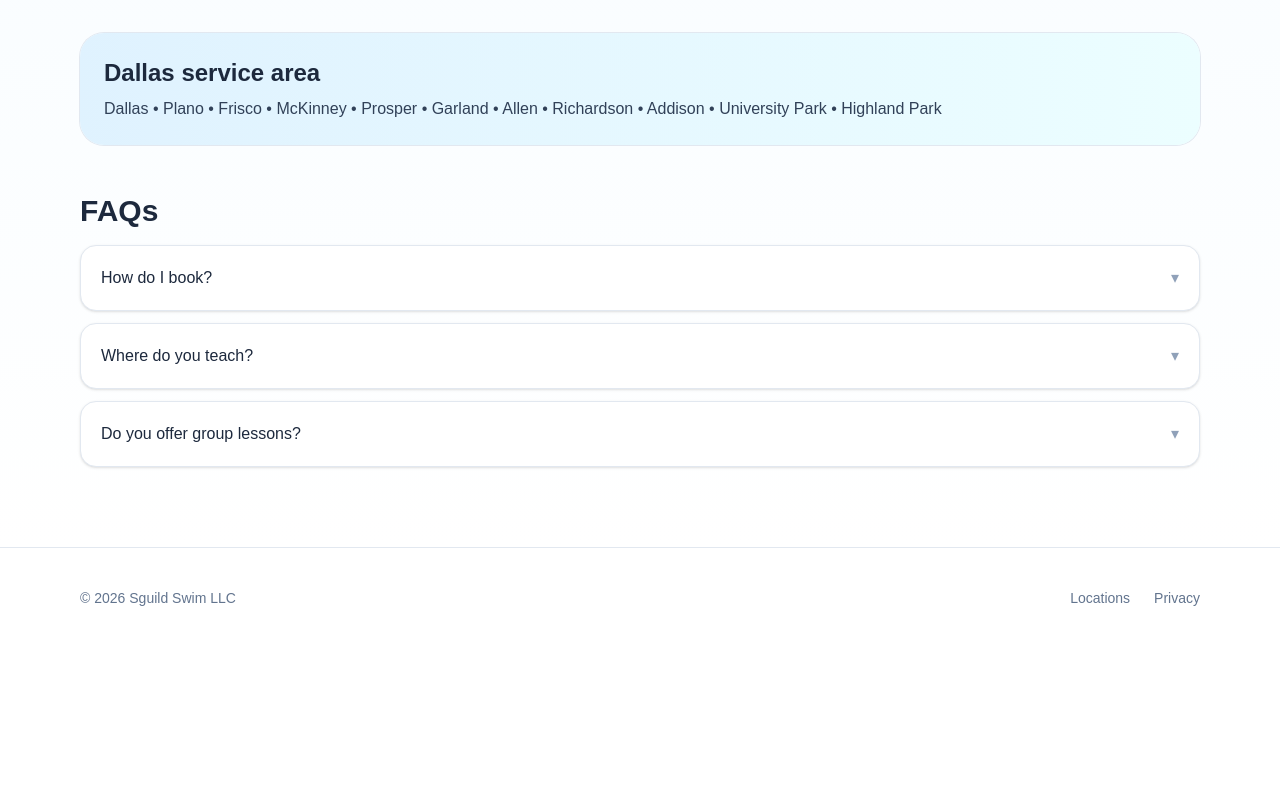
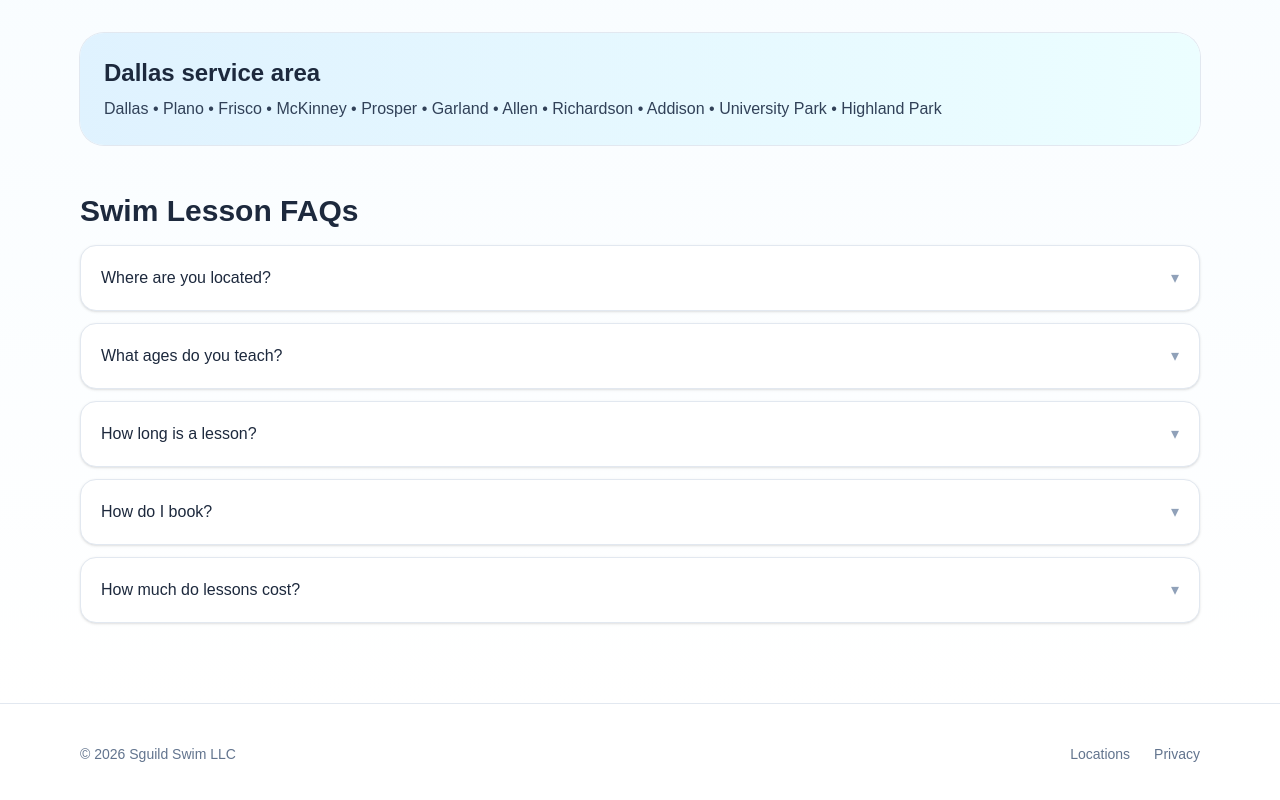
Before and after one commit to sguild-admin/sguild-site, a Next.js app: page /dallas/contact in a window 1280 px wide. Shown: the part 1057-1857 px from the top of the page. Before the commit the page ends 1705 px from the top, so only its background shows below. Built offline with nearby package versions, Linux system fonts and the light colour scheme.

Commit message:
Use FAQs component on contact pages; remove old inline FAQItem usage

```diff
--- a/src/app/dallas/contact/page.tsx
+++ b/src/app/dallas/contact/page.tsx
@@ -1,7 +1,7 @@
 import Button from '../../../components/Button'
 import NextImage from '../../../components/NextImage'
 import PageContainer from '../../../components/PageContainer'
-import FAQItem from '../../../components/FAQItem'
+import FAQs from '../../../components/FAQs'
 import ContactCard from '../../../components/ContactCard'
 import { CONTACTS } from '../../../config/contact'
 
@@ -19,7 +19,7 @@ export default function DallasContactPage() {
       {/* Hero */}
       <section className="relative overflow-hidden">
         <div className="absolute inset-0 -z-10">
-          <div className="absolute inset-0 bg-gradient-to-t from-sky-100 to-transparent" />
+          <div className="absolute inset-0 bg-linear-to-t from-sky-100 to-transparent" />
           <div className="absolute left-0 top-0 h-40 w-40 rounded-full bg-sky-300/30 blur-3xl" />
           <div className="absolute right-0 bottom-0 h-40 w-40 rounded-full bg-cyan-300/20 blur-3xl" />
         </div>
@@ -89,29 +89,20 @@ export default function DallasContactPage() {
 
       {/* Service Area */}
       <section className="mx-auto max-w-6xl px-4 py-12">
-        <div className="rounded-3xl bg-gradient-to-r from-sky-100 to-cyan-50 p-6 ring-1 ring-slate-200">
+        <div className="rounded-3xl bg-linear-to-r from-sky-100 to-cyan-50 p-6 ring-1 ring-slate-200">
           <h2 className="text-2xl font-bold">Dallas service area</h2>
           <p className="mt-2 text-slate-700">Dallas • Plano • Frisco • McKinney • Prosper • Garland • Allen • Richardson • Addison • University Park • Highland Park</p>
         </div>
       </section>
 
-      {/* FAQs (brief) */}
-      <section className="mx-auto max-w-6xl px-4 pb-20">
-        <h2 className="text-2xl md:text-3xl font-bold">FAQs</h2>
-        <div className="mt-4 space-y-3">
-          <FAQItem question={"How do I book?"}>
-            Call or text with your ZIP, swimmer age(s), goals, and preferred days. We’ll confirm availability and get you scheduled.
-          </FAQItem>
-
-          <FAQItem question={"Where do you teach?"}>
-            We travel to your pool across Dallas and Collin counties.
-          </FAQItem>
-
-          <FAQItem question={"Do you offer group lessons?"}>
-            Yes — additional students can join the same 30‑minute lesson at no extra charge.
-          </FAQItem>
-        </div>
-      </section>
+      <FAQs
+        city="Dallas"
+        phoneDisplay={PHONE}
+        telHref={telHref}
+        smsHref={smsHref}
+        mailHref={mailHref}
+        includeOcean={false}
+      />
 
     </PageContainer>
   )
--- a/src/app/oahu/contact/page.tsx
+++ b/src/app/oahu/contact/page.tsx
@@ -1,7 +1,7 @@
 import Button from '../../../components/Button'
 import NextImage from '../../../components/NextImage'
 import PageContainer from '../../../components/PageContainer'
-import FAQItem from '../../../components/FAQItem'
+import FAQs from '../../../components/FAQs'
 import ContactCard from '../../../components/ContactCard'
 
 // -----------------------------------------------------------------------------
@@ -25,7 +25,7 @@ export default function OahuContactPage() {
       {/* Hero */}
       <section className="relative overflow-hidden">
         <div className="absolute inset-0 -z-10">
-          <div className="absolute inset-0 bg-gradient-to-t from-sky-100 to-transparent" />
+          <div className="absolute inset-0 bg-linear-to-t from-sky-100 to-transparent" />
           <div className="absolute left-0 top-0 h-40 w-40 rounded-full bg-sky-300/30 blur-3xl" />
           <div className="absolute right-0 bottom-0 h-40 w-40 rounded-full bg-cyan-300/20 blur-3xl" />
         </div>
@@ -95,29 +95,19 @@ export default function OahuContactPage() {
 
       {/* Service Area */}
       <section className="mx-auto max-w-6xl px-4 py-12">
-        <div className="rounded-3xl bg-gradient-to-r from-sky-100 to-cyan-50 p-6 ring-1 ring-slate-200">
+        <div className="rounded-3xl bg-linear-to-r from-sky-100 to-cyan-50 p-6 ring-1 ring-slate-200">
           <h2 className="text-2xl font-bold">Oʻahu service area</h2>
           <p className="mt-2 text-slate-700">Honolulu • Waikīkī • Kailua • Kāneʻohe • Ko Olina • North Shore (Haleʻiwa) • and nearby areas</p>
         </div>
       </section>
 
-      {/* FAQs (brief) */}
-      <section className="mx-auto max-w-6xl px-4 pb-20">
-        <h2 className="text-2xl md:text-3xl font-bold">FAQs</h2>
-        <div className="mt-4 space-y-3">
-          <FAQItem question={"How do I book?"}>
-            Call or text with your ZIP, swimmer age(s), goals, and preferred days. We’ll confirm availability and get you scheduled.
-          </FAQItem>
-
-          <FAQItem question={"Where do you teach?"}>
-            We travel to your home or condo pool across Oʻahu. Ocean sessions can be arranged for confident swimmers and specific goals.
-          </FAQItem>
-
-          <FAQItem question={"Do you offer group lessons?"}>
-            Yes — additional students can join the same 30‑minute lesson at no extra charge.
-          </FAQItem>
-        </div>
-      </section>
+      <FAQs
+        city="Oʻahu"
+        phoneDisplay={PHONE}
+        telHref={telHref}
+        smsHref={smsHref}
+        mailHref={mailHref}
+      />
     </PageContainer>
   )
 }
```
